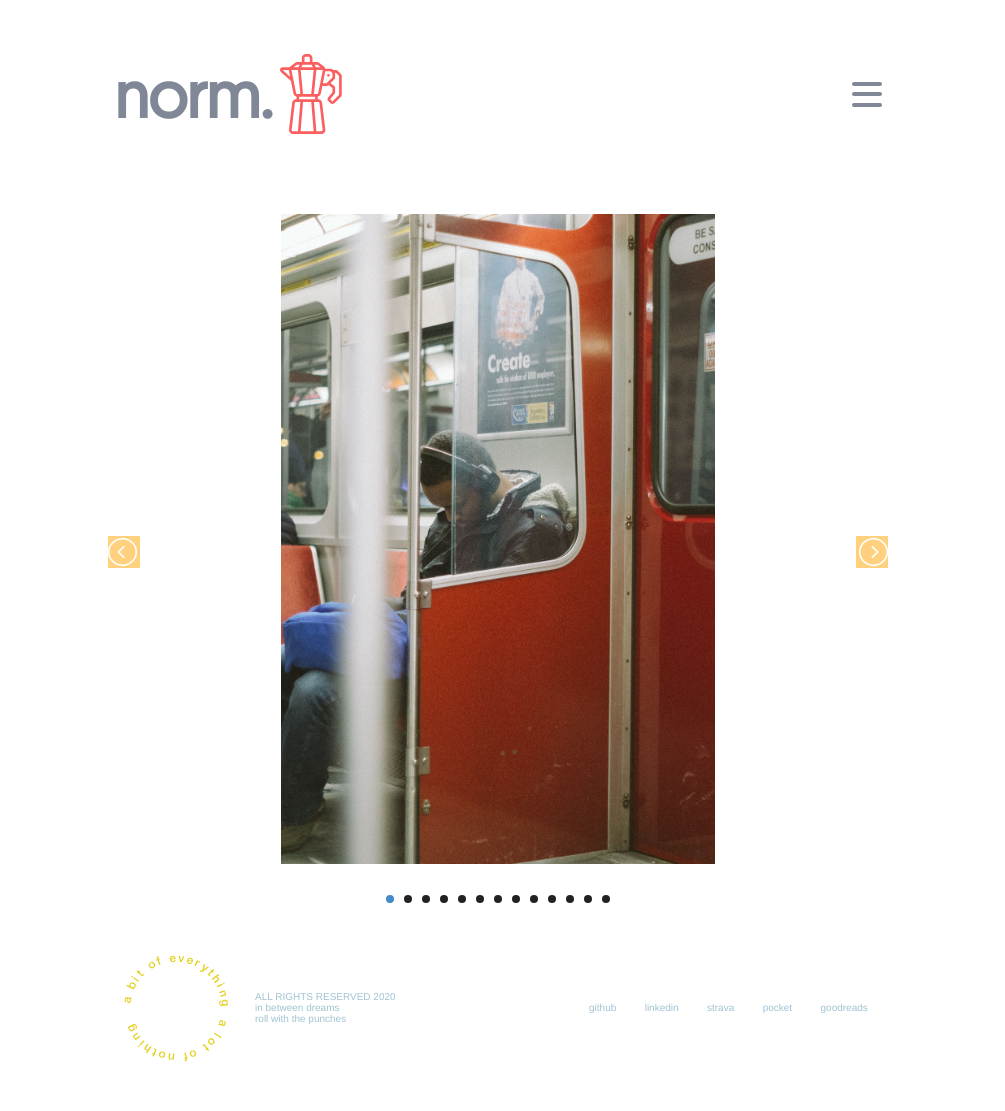
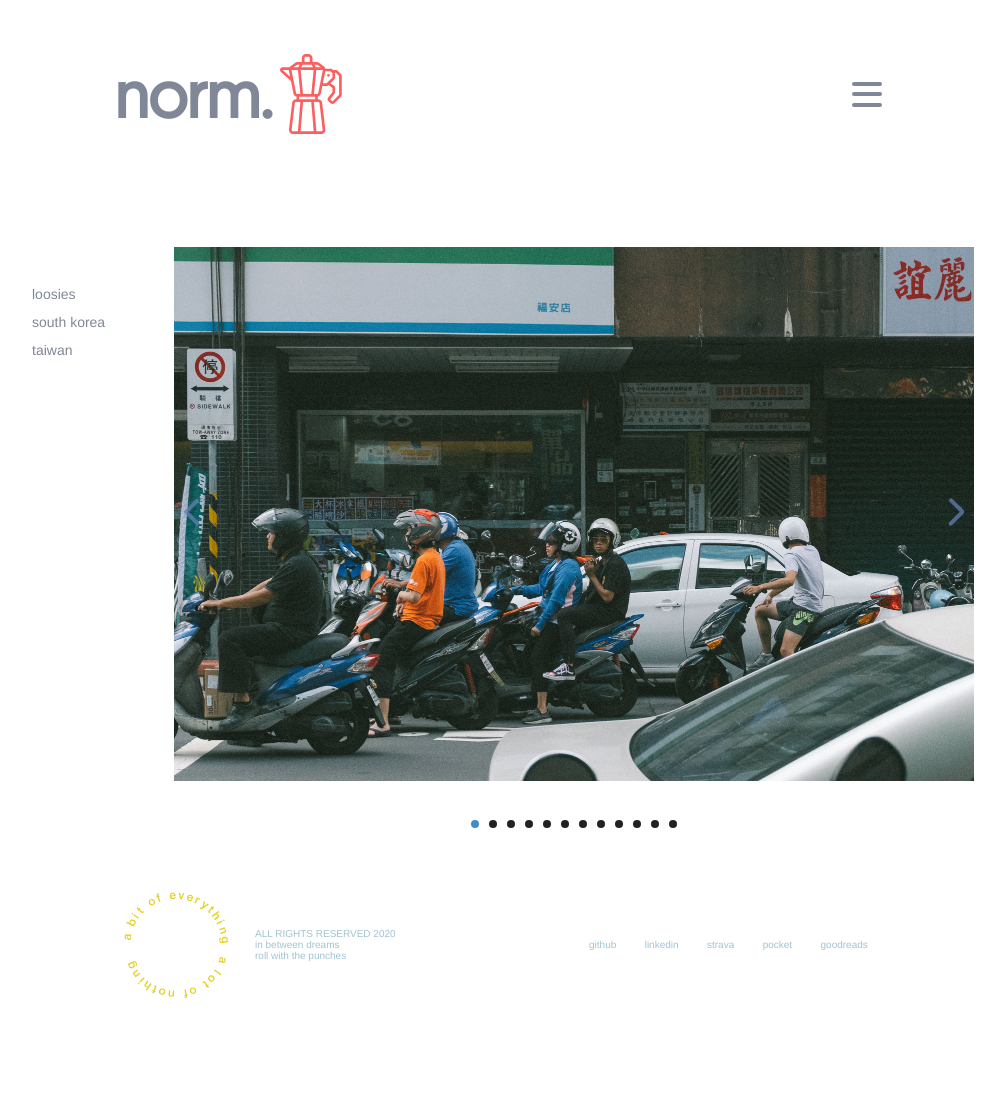
Before and after one commit to nmasanga/nmasanga.github.io, a Jekyll site: the page built from photos/taiwan.html, in a window 1280 px wide. Shown: the whole page, without its empty margins (142-1147 px from the left). Built offline with Jekyll 4.4.1, drawn with Linux system fonts in a browser that asks for light colours; nearby versions of some CDN libraries; after the commit the page ends 1048 px from its top, so only the background shows below that.

Commit message:
responsive photos

```diff
--- a/_layouts/default.html
+++ b/_layouts/default.html
@@ -73,7 +73,6 @@
 						<a>goodreads</a>
 					</div>
 				</div>
-
 			</footer>
 		</body>
 	</html>
--- a/css/lightslider.css
+++ b/css/lightslider.css
@@ -2,6 +2,55 @@
 * https://github.com/sachinchoolur/lightslider
 * Copyright (c) 2015 Sachin N; Licensed MIT */
 /** /!!! core css Should not edit !!!/**/
+
+
+
+/*------NORM ADDED--------*/
+.photo {
+  display: flex;
+  flex-direction: row;
+  justify-content: center;
+  min-width: 100%;
+}
+
+.lslide {
+  height: 600px;
+  display:flex;
+  align-items: center;
+}
+
+.lslide img {
+  width: 100%;
+  height: 100%;
+  object-fit: contain;
+}
+
+.places {
+  min-width: 88px;
+}
+
+.places ul {
+  padding-left: 10px;
+  padding-top: 72px;
+  list-style-type: none;
+  line-height: normal;
+  font-size: 14px;
+}
+
+.photo ul li {
+  margin-bottom: 12px;
+}
+
+.photo a {
+  text-decoration: none;
+  color: #808796;
+}
+
+
+
+/*---------------------------*/
+
+
 
 .lSSlideOuter {
     overflow: hidden;
@@ -13,6 +62,7 @@
     user-select: none;
     max-width: 800px;
     width: 100%;
+    margin-left: 5%;
 }
 .lightSlider:before, .lightSlider:after {
     content: " ";
@@ -153,17 +203,16 @@
 
 /* slider actions */
 .lSAction > a {
-    width: 32px;
+    width: 16px;
     display: block;
     top: 50%;
     height: 32px;
-    background: orange;
-    background-image: url('../img/controls.png');
+    /* background: orange; */
     cursor: pointer;
     position: absolute;
     z-index: 99;
     margin-top: -16px;
-    opacity: 0.5;
+    opacity: 0.75;
     -webkit-transition: opacity 0.35s linear 0s;
     transition: opacity 0.35s linear 0s;
 }
@@ -171,12 +220,16 @@
     opacity: 1;
 }
 .lSAction > .lSPrev {
-    background-position: 0 0;
+    /* background-position: 0 0; */
+    background-image: url('../img/prev.svg');
+    background-repeat: no-repeat;
     left: 10px;
 }
 .lSAction > .lSNext {
-    background-position: -32px 0;
+    /* background-position: -32px 0; */
     right: 10px;
+    background-image: url('../img/next.svg');
+    background-repeat: no-repeat;
 }
 .lSAction > a.disabled {
     pointer-events: none;
@@ -394,3 +447,29 @@
   cursor: -ms-grabbing;
   cursor: grabbing;
 }
+
+
+@media screen and (max-width: 660px) {
+  .photo {
+    display: flex;
+    flex-direction: column;
+    justify-content: center;
+    align-items: center;
+  }
+
+  .lSSlideOuter {
+    margin-left: 0;
+    padding: 0;
+  }
+
+  .places {
+    width: 80%;
+    margin-bottom: 48px;
+  }
+  .places ul {
+    padding: 0;
+    display: flex;
+    justify-content: space-between;
+  }
+
+}
--- a/css/style.css
+++ b/css/style.css
@@ -286,4 +286,14 @@
     margin-top: 48px;
     padding: 0;
   }
+
+  .social {
+    flex-direction: column;
+
+  }
+
+  .social a {
+    margin-left: auto;
+    margin-bottom: 4px;
+  }
 }
--- a/photos.html
+++ b/photos/taiwan.html
@@ -1,32 +1,10 @@
 ---
 layout: default
-title: photo-test
 ---
-
 <link type="text/css" rel="stylesheet" href="/css/lightslider.css" />
 <script src="//ajax.googleapis.com/ajax/libs/jquery/1.11.0/jquery.min.js"></script>
 <script src="/js/lightslider.js"></script>
 
-<style>
-.lslide {
-  height: 75vh;
-  display:flex;
-}
-
-.lslide img {
-  max-height: 650px;
-  width: 100%;
-  object-fit: contain;
-  vertical-align: middle;
-}
-
-.photo {
-  display: flex;
-  flex-direction: row;
-  justify-content: center;
-}
-
-</style>
 
 <script>
    $(document).ready(function() {
@@ -37,26 +15,26 @@
             item:1
         });
 });
-
 </script>
 
 
 <div class='photo'>
-  <!-- <div>
+  <div class='places'>
     <ul>
-      <li>loosies</li>
-      <li>taiwan</li>
-      <li>south korea</li>
+      <li><a href='/photos'>loosies</a></li>
+      <li><a href='/photos/south-korea.html'>south korea</a></li>
+      <li><a href='/photos/taiwan.html'>taiwan</a></li>
     </ul>
-  </div> -->
+  </div>
   <ul id="content-slider" class="content-slider">
-
     {% for image in site.static_files %}
-      {% if image.path contains 'portfolio/loosies' %}
+      {% if image.path contains 'portfolio/taiwan' %}
       <li>
           <img src="{{ site.baseurl }}{{ image.path }}" alt="image" />
       </li>
       {% endif %}
     {% endfor %}
+
+
   </ul>
 </div>
```
Also changed, not shown: _layouts/gallery.html (added, +25 -0 lines), photos/index.html (added, +39 -0 lines), photos/south-korea.html (added, +40 -0 lines), img/next.svg (added), img/prev.svg (added).
